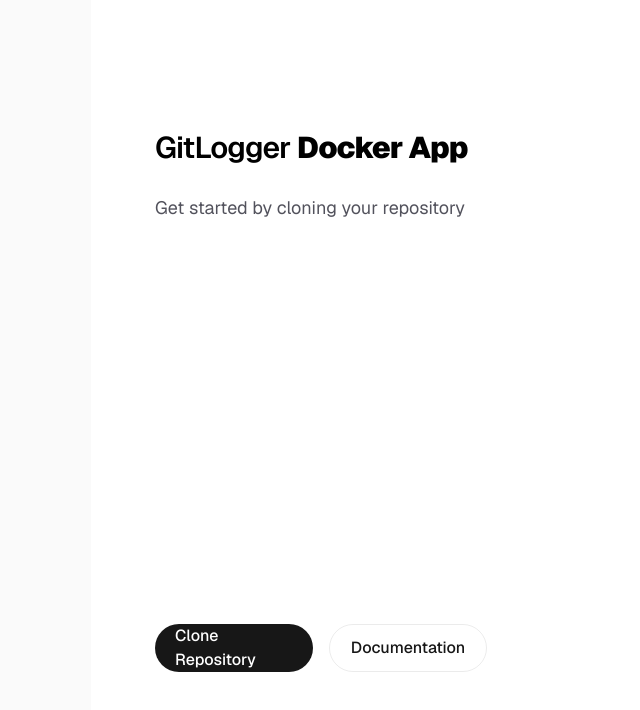
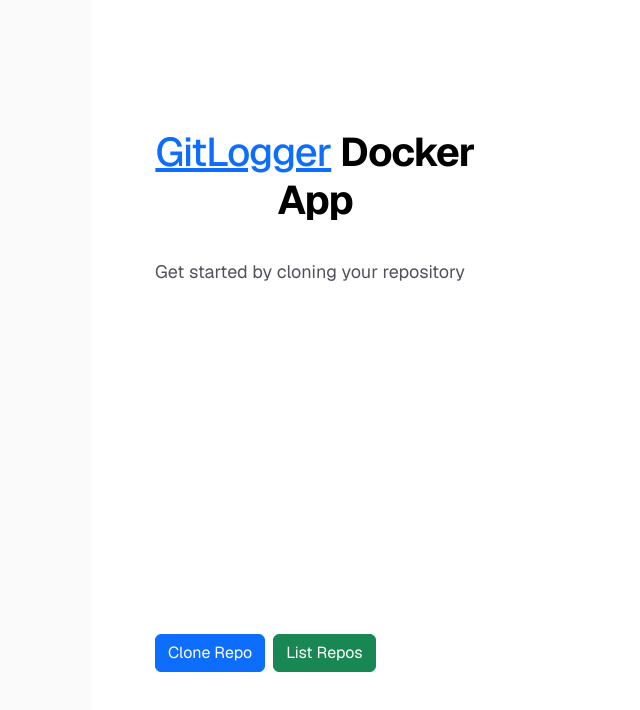
Before and after one commit to GitLogging/GitLogger-Docker, a Next.js app in the folder app-front/: page / in a window 1280 px wide. Shown: the top 710 px of the page, without its empty margins (165-805 px from the left). Built offline with nearby package versions, Linux system fonts and the light colour scheme.

Commit message:
update base layout to use `react-bootstrap`

```diff
--- a/app-front/app/layout.tsx
+++ b/app-front/app/layout.tsx
@@ -1,6 +1,8 @@
 import type { Metadata } from "next"
 import { Geist, Geist_Mono } from "next/font/google"
+import 'bootstrap/dist/css/bootstrap.min.css' // Add this line
 import "./globals.css"
+
 // import "./gitlogger-base.css"
 // import "./gitlogger-4bitcss-iceberg-dark.css"
 
--- a/app-front/app/page.tsx
+++ b/app-front/app/page.tsx
@@ -1,4 +1,6 @@
 import Image from "next/image"
+import Button from "react-bootstrap/Button"
+import Stack from "react-bootstrap/Stack"
 
 export default function Home() {
     return (
@@ -13,22 +15,14 @@ export default function Home() {
                     </p>
                 </div>
                 <div className="flex flex-col gap-4 text-base font-medium sm:flex-row">
-                    <a
-                        className="flex h-12 w-full items-center justify-center gap-2 rounded-full bg-foreground px-5 text-background transition-colors hover:bg-[#383838] dark:hover:bg-[#ccc] md:w-[158px]"
-                        href="#"
-                        target="_blank"
-                        rel="noopener noreferrer"
-                    >
-                        Clone Repository
-                    </a>
-                    <a
-                        className="flex h-12 w-full items-center justify-center rounded-full border border-solid border-black/[.08] px-5 transition-colors hover:border-transparent hover:bg-black/[.04] dark:border-white/[.145] dark:hover:bg-[#1a1a1a] md:w-[158px]"
-                        href="https://nextjs.org/docs?utm_source=create-next-app&utm_medium=appdir-template-tw&utm_campaign=create-next-app"
-                        target="_blank"
-                        rel="noopener noreferrer"
-                    >
-                        Documentation
-                    </a>
+                    <Stack direction="horizontal" gap={2}>
+                        <Button as="a" variant="primary">
+                            Clone Repo
+                        </Button>
+                        <Button as="a" variant="success">
+                            List Repos
+                        </Button>
+                    </Stack>
                 </div>
             </main>
         </div>
```
Also changed, not shown: 1 other file (tests, documents, lock files or other folders).
